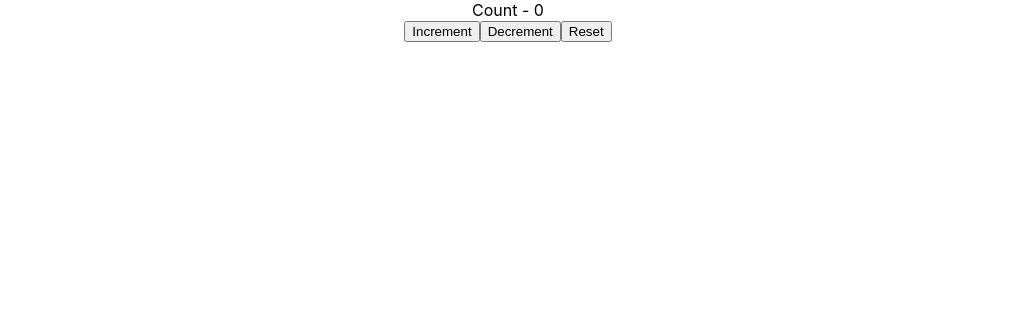
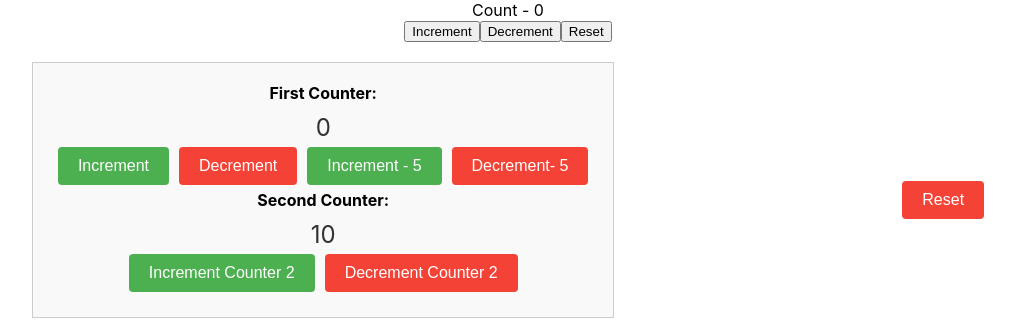
Before and after one commit to zellski1234/Meet-MAX-useContext, a React (Create React App) app: page / in a window 1280 px wide. Shown: the top 330 px of the page, without its empty margins (132-1147 px from the left). Built offline with nearby package versions, Linux system fonts and the light colour scheme.

Commit message:
added css and added countertwo for more complex

```diff
--- a/src/App.js
+++ b/src/App.js
@@ -1,11 +1,13 @@
 import React from 'react'
 import './App.css';
 import CounterOne from './components/CounterOne';
+import CounterTwo from './components/CounterTwo';
 
 function App() {
   return (
     <div className="App">
       <CounterOne />
+      <CounterTwo />
     </div>
   );
 }
--- a/src/components/CounterOne.js
+++ b/src/components/CounterOne.js
@@ -6,7 +6,7 @@ const reducer = (state, action) =>{
         case 'increment':
             return state + 1
         case 'decrement':
-            return state + 1
+            return state - 1
         case 'reset':
             return intialState
         default:
--- /dev/null
+++ b/src/components/CounterTwo.css
@@ -0,0 +1,75 @@
+/* Counter container */
+.counter-container {
+    display: flex;
+    justify-content: space-around;
+    align-items: center;
+    margin: 20px;
+}
+
+/* Counter styling */
+.counter {
+    border: 1px solid #ccc;
+    padding: 20px;
+    text-align: center;
+    background-color: #f9f9f9;
+}
+
+.counter-label {
+    font-weight: bold;
+    margin-bottom: 10px;
+}
+
+.counter-value {
+    font-size: 24px;
+    color: #333;
+}
+
+/* Reset button styling */
+.reset-button {
+    margin-top: 20px;
+    background-color: #f44336;
+    color: white;
+    border: none;
+    padding: 10px 20px;
+    border-radius: 4px;
+    cursor: pointer;
+    font-size: 16px;
+}
+
+.reset-button:hover {
+    background-color: #d32f2f;
+}
+
+/* ... Your existing styles ... */
+
+/* Action button styling for incrementing */
+.increment-button {
+    background-color: #4caf50;
+    color: white;
+    border: none;
+    padding: 10px 20px;
+    border-radius: 4px;
+    cursor: pointer;
+    font-size: 16px;
+    margin: 5px;
+}
+
+.increment-button:hover {
+    background-color: #45a049;
+}
+
+/* Action button styling for decrementing */
+.decrement-button {
+    background-color: #f44336;
+    color: white;
+    border: none;
+    padding: 10px 20px;
+    border-radius: 4px;
+    cursor: pointer;
+    font-size: 16px;
+    margin: 5px;
+}
+
+.decrement-button:hover {
+    background-color: #d32f2f;
+}
--- /dev/null
+++ b/src/components/CounterTwo.js
@@ -0,0 +1,57 @@
+import React, { useReducer } from 'react'
+import './CounterTwo.css'; // Import your CSS file
+
+
+const intialState = {
+    firstCounter: 0,
+    secondCounter: 10
+}
+const reducer = (state, action) =>{
+    switch (action.type) {
+        case 'increment':
+            return { ...state, firstCounter: state.firstCounter + action.value}
+        case 'decrement':
+            return { ...state, firstCounter: state.firstCounter - action.value}
+        case 'increment2':
+            return {...state, secondCounter: state.secondCounter + action.value}
+        case 'decrement2':
+            return {...state, secondCounter: state.secondCounter - action.value}
+        case 'reset':
+            return intialState
+        default:
+            return state
+    }
+
+
+}
+
+function CounterTwo() {
+    const [count, dispatch] = useReducer(reducer, intialState)
+  return (
+    <div className="counter-container">
+        <div className="counter">
+            <div className="counter-label"> First Counter: </div>
+            <div className='counter-value'> {count.firstCounter} </div>
+
+            <button className="increment-button" onClick={()=> dispatch({type: 'increment', value: 1 })}>Increment</button>
+            <button className="decrement-button" onClick={()=> dispatch({type: 'decrement', value: 1})}>Decrement</button>
+            <button className="increment-button" onClick={()=> dispatch({type: 'increment', value: 5 })}>Increment - 5</button>
+            <button className="decrement-button" onClick={()=> dispatch({type: 'decrement', value: 5})}>Decrement- 5</button>
+        <div>
+            <div className="counter-label"> Second Counter: </div>
+            <div className="counter-value"> {count.secondCounter} </div>
+
+            <button className="increment-button" onClick={()=> dispatch({type: 'increment2', value: 1 })}>Increment Counter 2</button>
+            <button className="decrement-button" onClick={()=> dispatch({type: 'decrement2', value: 1})}>Decrement Counter 2</button>
+        </div>
+        </div>
+
+
+
+
+        <button className="reset-button"onClick={()=> dispatch({type: 'reset'})}>Reset</button>
+    </div>
+  )
+}
+
+export default CounterTwo
```
